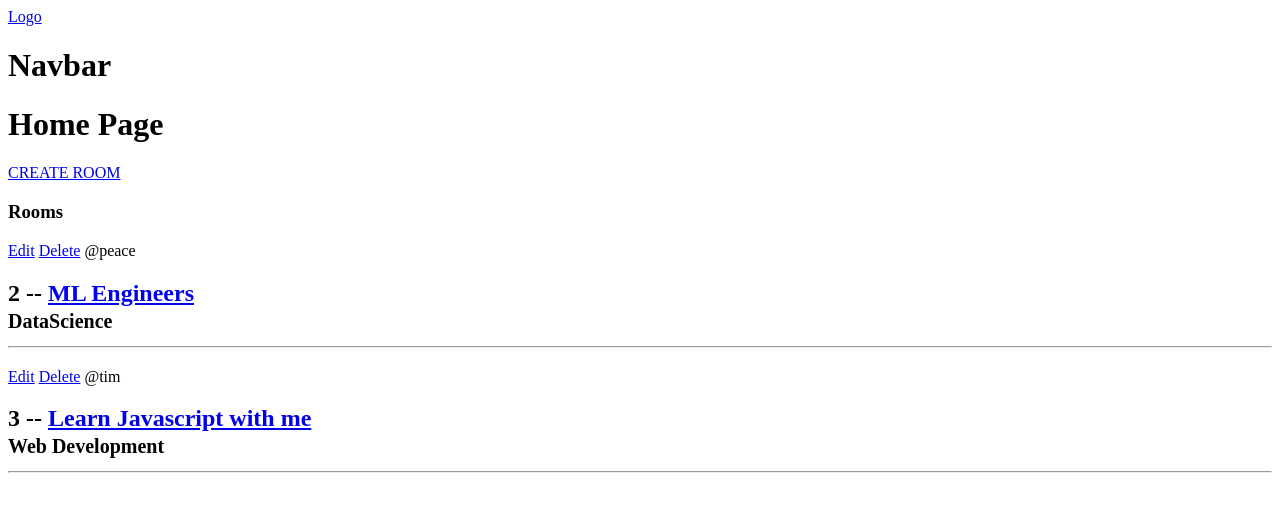
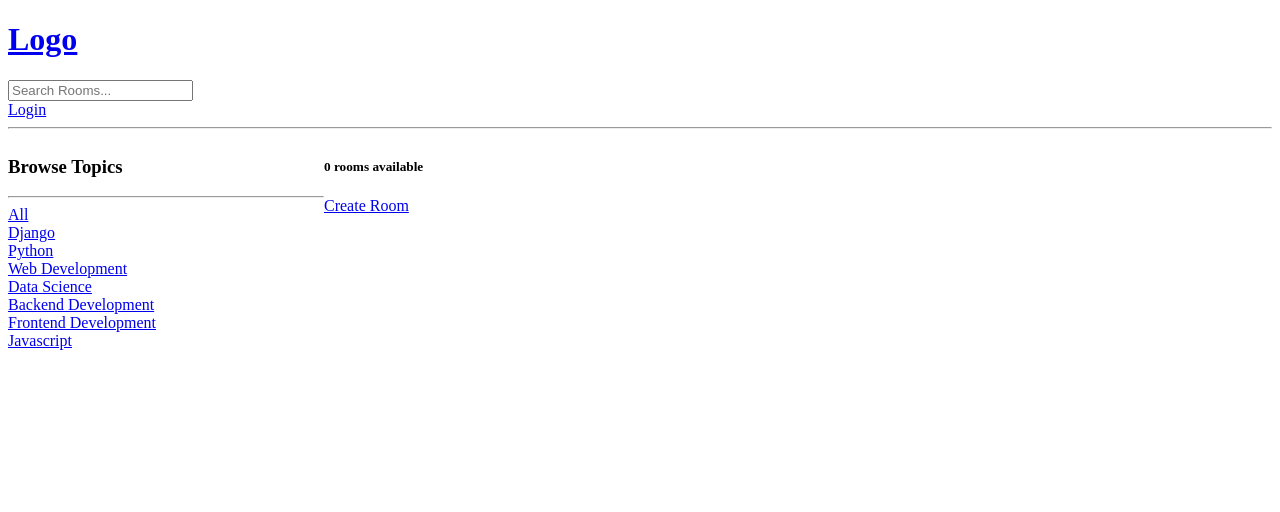
Before and after one commit to Cyebukayire/unstuck, a Django app: page /?q=Django in a window 1280 px wide. Shown: the top 512 px of the page. Run offline with Django 4.2, Linux system fonts and the light colour scheme; data comes from the database, SQL or seed files in the repository.

Commit message:
add search rooms

```diff
--- a/base/models.py
+++ b/base/models.py
@@ -14,7 +14,7 @@ class Room(models.Model):
     host=models.ForeignKey(User, on_delete=models.SET_NULL, null=True)
     topic=models.ForeignKey(Topic, on_delete=models.SET_NULL, null=True)
     name = models.CharField(max_length=200)
-    decription=models.TextField(null=True, blank=True) #null for db & blank for form
+    description=models.TextField(null=True, blank=True) #null for db & blank for form
     # participants=
     updated=models.DateTimeField(auto_now=True)
     created=models.DateTimeField(auto_now_add=True)
--- a/base/templates/base/home.html
+++ b/base/templates/base/home.html
@@ -1,10 +1,31 @@
-{% extends 'main.html' %} {% block content %}
+{% extends 'main.html' %}
 
-<h1>Home Page</h1>
-<a href="{% url 'createRoom' %}">CREATE ROOM</a>
-<div>
-  <h3>Rooms</h3>
+{% block content %}
+
+<style>
+  .home-container{
+    display: grid;
+    grid-template-columns: 1fr 3fr
+  }
+</style>
+
+<div class="home-container">
   <div>
+    <h3>Browse Topics</h3>
+    <hr>
+    <div>
+      <a href="{% url 'home' %}">All</a>
+    </div>
+    {% for topic in topics %}
+    <div>
+    <a href="{% url 'home' %}?q={{topic.name}}">{{topic.name}}</a>
+    </div>
+    {%endfor%}
+  </div>
+
+  <div>
+    <h5>{{room_count}} rooms available</h5>
+    <a href="{% url 'createRoom' %}">Create Room</a>
     {% for room in rooms %}
     <div>
       {% comment %} <h2>{{room.id}} -- <a href="/room/{{room.id}}">{{room.name}}</a></h2>  {% endcomment %}
@@ -18,6 +39,7 @@
     </div>
     {% endfor %}
   </div>
+
 </div>
 
 {% endblock content %}
--- a/base/templates/base/room_form.html
+++ b/base/templates/base/room_form.html
@@ -1,6 +1,6 @@
 {% extends 'main.html' %} {% block content %}
 <form method="POST" action="">
   {% csrf_token %} {{form.as_p}}
-  <input type="submit" value="create room" />
+  <input type="submit" value="save" />
 </form>
 {% endblock content %}
--- a/base/urls.py
+++ b/base/urls.py
@@ -6,5 +6,6 @@ urlpatterns = [
     path("room/<str:pk>/", views.room, name="room"),  # pk -> primary key
     path("create-room/", views.createRoom, name='createRoom'),
     path("update-room/<str:pk>/", views.updateRoom, name='updateRoom'),
-    path("delete-room/<str:pk>/", views.deleteRoom, name='deleteRoom')
+    path("delete-room/<str:pk>/", views.deleteRoom, name='deleteRoom'),
+    path("login/", views.loginView, name="login")
 ]
--- a/base/views.py
+++ b/base/views.py
@@ -1,8 +1,9 @@
 from turtle import end_fill
+from django.db.models import Q
 from django.shortcuts import render, redirect
 from django.http import HttpResponse
 from urllib3 import encode_multipart_formdata
-from .models import Room
+from .models import Room, Topic
 from .forms import RoomForm
 
 # rooms = [
@@ -16,8 +17,18 @@ from .forms import RoomForm
 
 def home(req):
     # return HttpResponse("Home page")
-    rooms = Room.objects.all()
-    context = {"rooms": rooms}
+
+    q = req.GET.get('q') if req.GET.get('q') != None else ''
+    # rooms = Room.objects.filter(topic__name__icontains=q, name__icontains=q) #this requires q to match all parameters
+    rooms = Room.objects.filter(
+        Q(topic__name__icontains=q) |
+        Q(name__icontains=q) |
+        Q(host__username__icontains=q) |
+        Q(description__icontains=q)
+    )
+    topics = Topic.objects.all()
+    room_count=rooms.count()
+    context = {"rooms": rooms, "topics": topics, "room_count":room_count}
     return render(req, 'base/home.html', context)
 
 
@@ -60,3 +71,7 @@ def deleteRoom(req, pk):
         return redirect('home')
     context = {'obj':"\'"+room.name+"\' room"}
     return render(req, 'base/delete.html', context)
+
+def loginView(req):
+    context={}
+    return render(req, 'base/login_register.html', context)
--- a/templates/navbar.html
+++ b/templates/navbar.html
@@ -1,3 +1,9 @@
-<a href="/">Logo</a>
+<a href="/">
+    <h1>Logo</h1>
+</a>
 
-<h1>Navbar</h1>
+<form method='GET' action="{% url 'home' %}">
+    <input type="text" name="q" placeholder="Search Rooms..."/>
+</form>
+<a href="{%url 'login'%}">Login</a>
+<hr>
```
Also changed, not shown: base/templates/base/login_register.html (added, +17 -0 lines), base/migrations/0003_alter_room_options_and_more.py (added), db.sqlite3.
